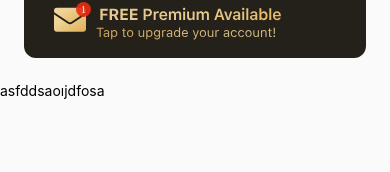
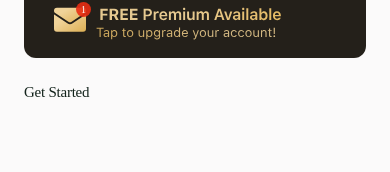
Before and after one commit to DirikTi/Hubxtest, a React Native app: screen /HomeTab in a window 390 px wide. Shown: the part 170-342 px from the top of the page. Built offline with nearby package versions, Linux system fonts and the light colour scheme; some icons are missing.

Commit message:
question component

```diff
--- a/src/screens/HomeTab/HomeScreen.tsx
+++ b/src/screens/HomeTab/HomeScreen.tsx
@@ -34,8 +34,10 @@ export default function HomeScreen({ navigation, route }: TabScreenProps<"HomeTa
 
             <PremiumButton />
 
-            <View>
-                <Text>asfddsaoıjdfosa</Text>
+            <View style={{ paddingHorizontal: 24 }}>
+                <Text style={{
+                    color: colors.text, fontFamily: "Rubik-Regular", lineHeight: 20, letterSpacing: -0.24, fontSize: 15,
+            marginBottom: 16  }}>Get Started</Text>
             </View>
 
         </ScrollView>
```
Also changed, not shown: src/components/Items.tsx (added, +28 -0 lines), src/types/response.d.ts (added, +8 -0 lines).
